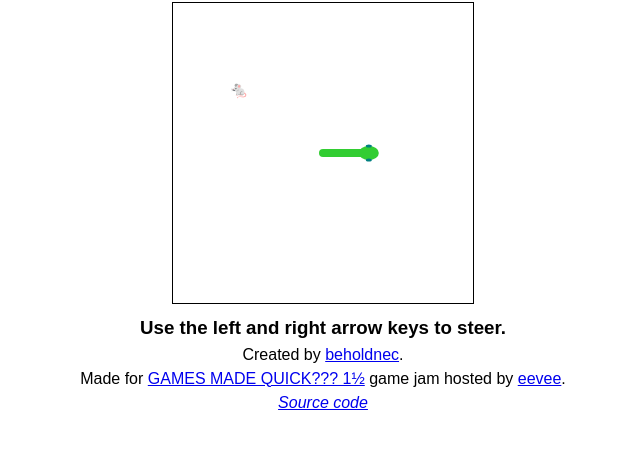
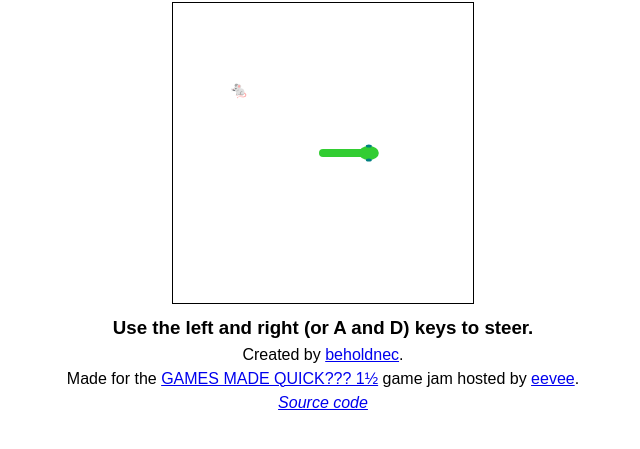
Before and after one commit to beholdnec/snek, a plain HTML site: page index.html in a window 1280 px wide. Shown: the part 57-506 px from the top of the page, without its empty margins (317-957 px from the left). Drawn offline with Linux system fonts and the light colour scheme.

Commit message:
Add note about A and D steering on home page, + tweaks

```diff
--- a/index.html
+++ b/index.html
@@ -13,9 +13,9 @@
         Sorry, your browser might not support this game.
       </canvas>
     </div>
-    <h3>Use the left and right arrow keys to steer.</h3>
+    <h3>Use the left and right (or A and D) keys to steer.</h3>
     <p>Created by <a href="https://beholdnec.itch.io/">beholdnec</a>.</p>
-    <p>Made for <a href="https://itch.io/jam/games-made-quick-one-and-a-half">GAMES MADE QUICK??? 1½</a> game jam hosted by <a href="https://eevee.itch.io/">eevee</a>.</p>
+    <p>Made for the <a href="https://itch.io/jam/games-made-quick-one-and-a-half">GAMES MADE QUICK??? 1½</a> game jam hosted by <a href="https://eevee.itch.io/">eevee</a>.</p>
     <p><i><a href="https://github.com/beholdnec/snek">Source code</a></i></p>
   </body>
 </html>
```
